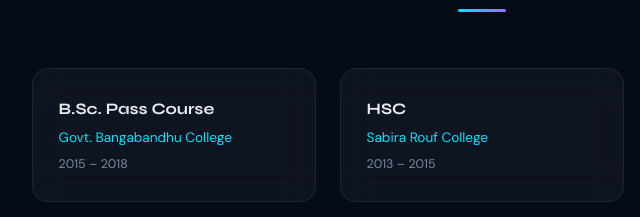
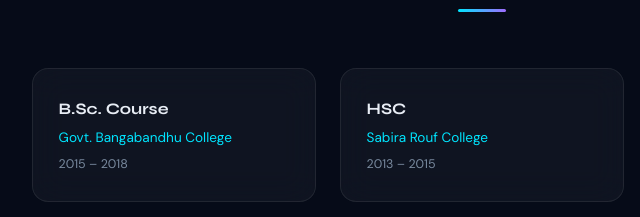
Before and after one commit to sh4on/sh4on.github.io, a plain HTML site: page index.html in a window 1280 px wide. Shown: the part 6348-6565 px from the top of the page, 158-798 px from the left. Drawn offline with Linux system fonts and the light colour scheme.

Commit message:
Change degree from 'B.Sc. Pass Course' to 'B.Sc. Course'

```diff
--- a/index.html
+++ b/index.html
@@ -823,7 +823,7 @@
   </div>
   <div class="edu-grid">
     <div class="glass edu-card reveal">
-      <div class="edu-degree">B.Sc. Pass Course</div>
+      <div class="edu-degree">B.Sc. Course</div>
       <div class="edu-school">Govt. Bangabandhu College</div>
       <div class="edu-period">2015 – 2018</div>
     </div>
```
